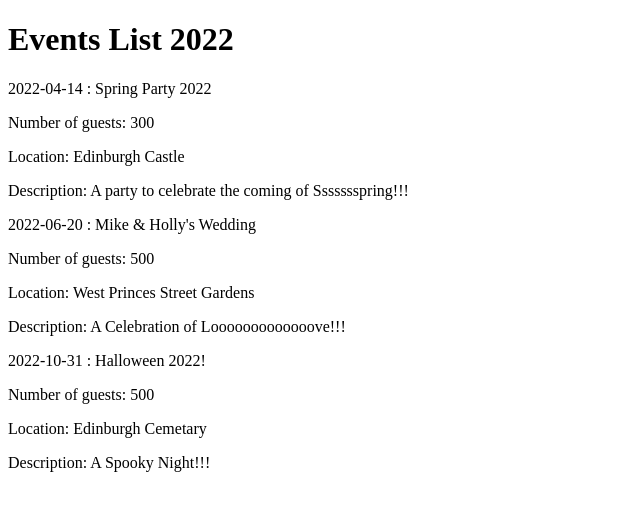
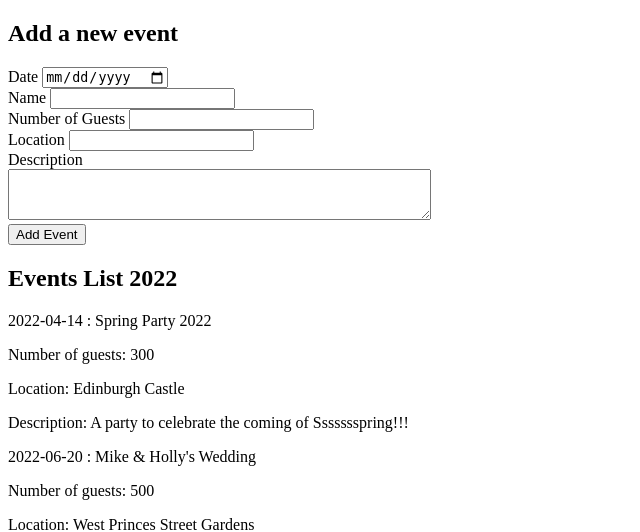
Before and after one commit to sandramolina/flask_template_lab, a Flask app: page / in a window 1280 px wide. Shown: the top 532 px of the page, without its empty margins (0-640 px from the left). Run offline with Flask 2, Linux system fonts and the light colour scheme.

Commit message:
did the add event functionality

```diff
--- a/controllers/controller.py
+++ b/controllers/controller.py
@@ -6,5 +6,13 @@ from models.event_list import *
 def home():
     return render_template("index.html", title="Home", events = event_list)
 
-# @app.route('/addevent'):
-# def add_event():
+@app.route('/addevent', methods=['POST'])
+def add_event():
+    event_date = request.form["date"]
+    event_name = request.form["event_name"]
+    guest_number = request.form["guest_number"]
+    event_address = request.form["address"]
+    event_description = request.form["description"]
+    new_event = Event(event_date, event_name, guest_number, event_address, event_description)
+    add_new_event(new_event)
+    return render_template("index.html", title="Home", events = event_list)
--- a/templates/index.html
+++ b/templates/index.html
@@ -2,7 +2,29 @@
 
 {% block content %}
 
-    <h1>Events List 2022</h1>
+    <h2>Add a new event</h2>
+
+    <form action="/addevent" method="post">
+        <label for="date">Date</label>
+        <input type="date" name="date" id="date">
+        <br>
+        <label for="event_name">Name</label>
+        <input type="text" name="event_name" id="event_name">
+        <br>
+        <label for="guest_number">Number of Guests</label>
+        <input type="text" name="guest_number" id="guest_number">
+        <br>
+        <label for="address">Location</label>
+        <input type="text" name="address" id="address">
+        <br>
+        <label for="description">Description</label>
+        <br>
+        <textarea name="description" rows="3" cols="50"></textarea>
+        <br>
+        <input type="submit" value="Add Event">
+    </form>
+
+    <h2>Events List 2022</h2>
 
     {% for event in events: %}
 
@@ -13,8 +35,6 @@
             <p> Description: {{ event.description }} </p>
         </div>
 
-
-
     {% endfor %}
 
 
```
